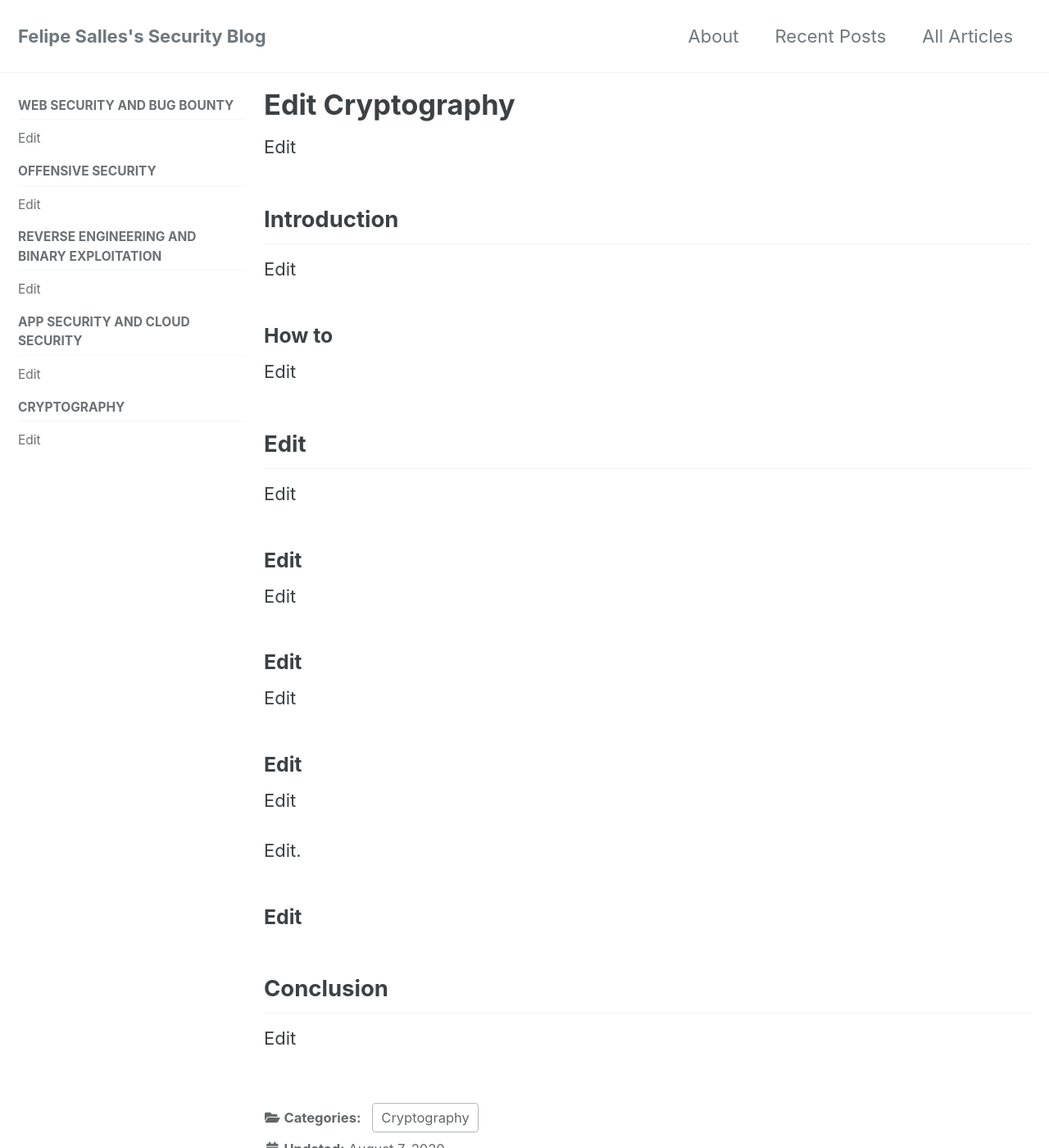
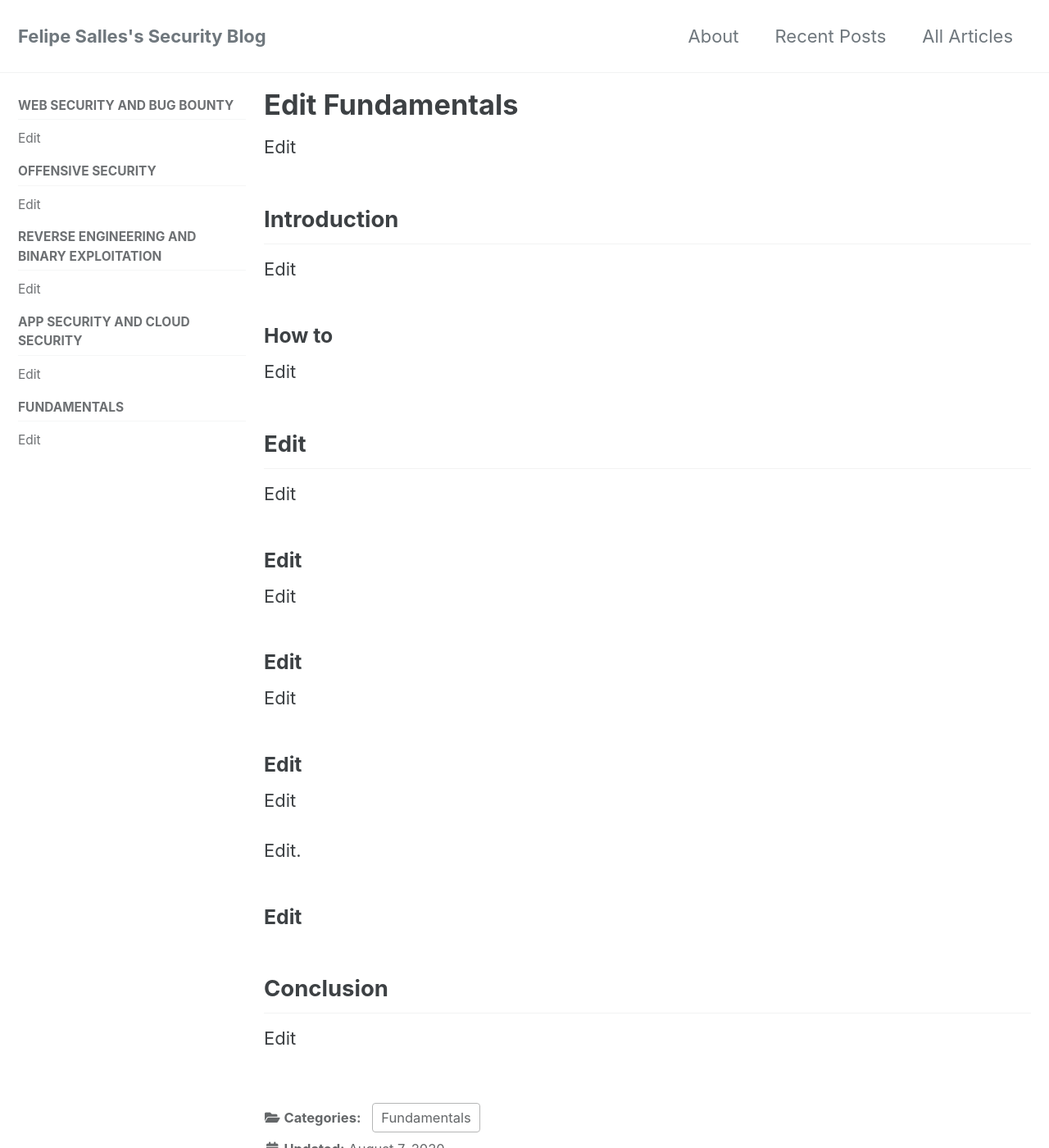
Before and after one commit to felipemsalles/felipemsalles.github.io-blog, a Jekyll site: the page built from _posts/2020-08-07-Edit Cryptography.md, in a window 1280 px wide and 1400 px high. Shown: the whole window at 82% size. Built offline with Jekyll 4.4.1, drawn with Linux system fonts in a browser that asks for light colours; cached includes are drawn as plain includes.

Commit message:
Category updates

```diff
--- a/_data/navigation.yml
+++ b/_data/navigation.yml
@@ -32,7 +32,7 @@ posts:
       - title: "Edit"
         url: https://blogfelipe.com/app%20security%20and%20cloud%20security/Edit-App-Security-and-Cloud-Security/
 
-  - title: Cryptography
+  - title: Fundamentals
     children:
       - title: "Edit"
         url: https://blogfelipe.com/cryptography/Edit-Cryptography/
--- a/_posts/2020-08-07-Edit Cryptography.md
+++ b/_posts/2020-08-07-Edit Cryptography.md
@@ -1,7 +1,7 @@
 ---
-title: "Edit Cryptography"
+title: "Edit Fundamentals"
 categories:
-  - Cryptography
+  - Fundamentals
 ---
 
 Edit
```
